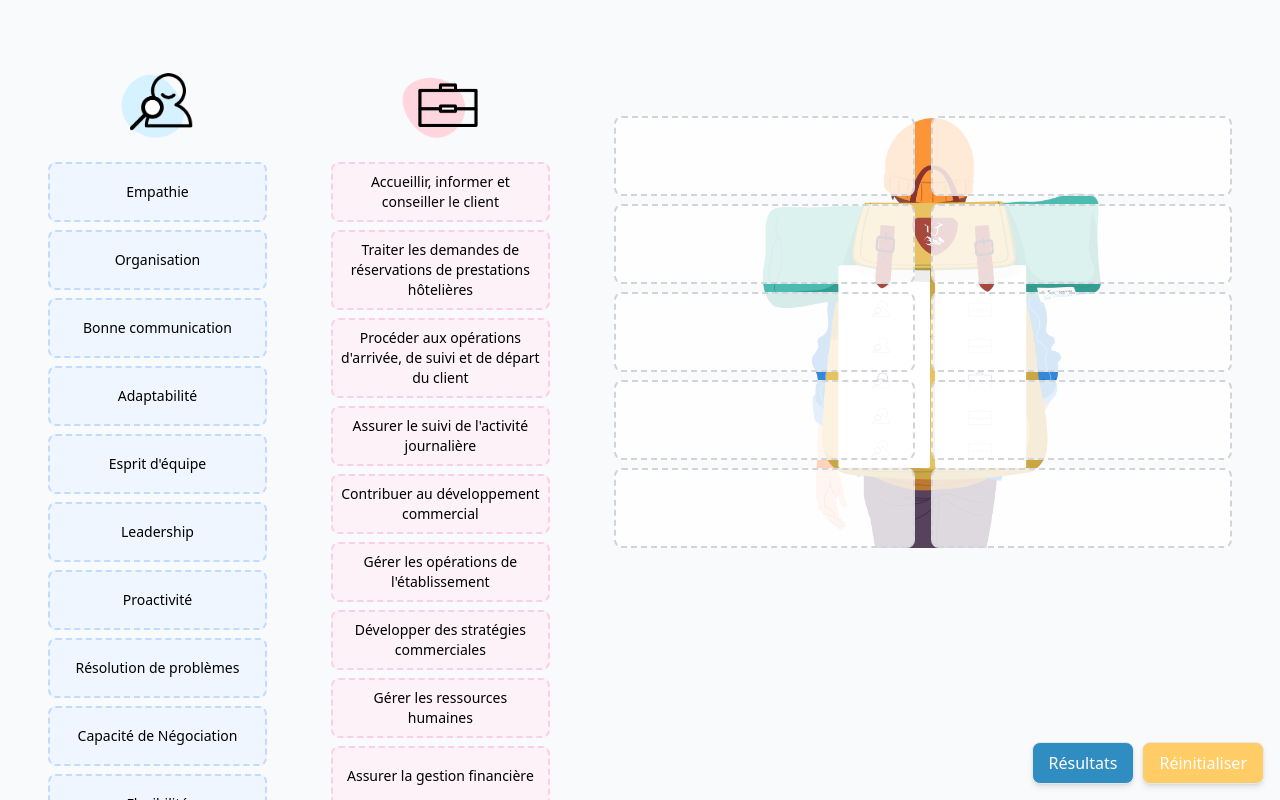
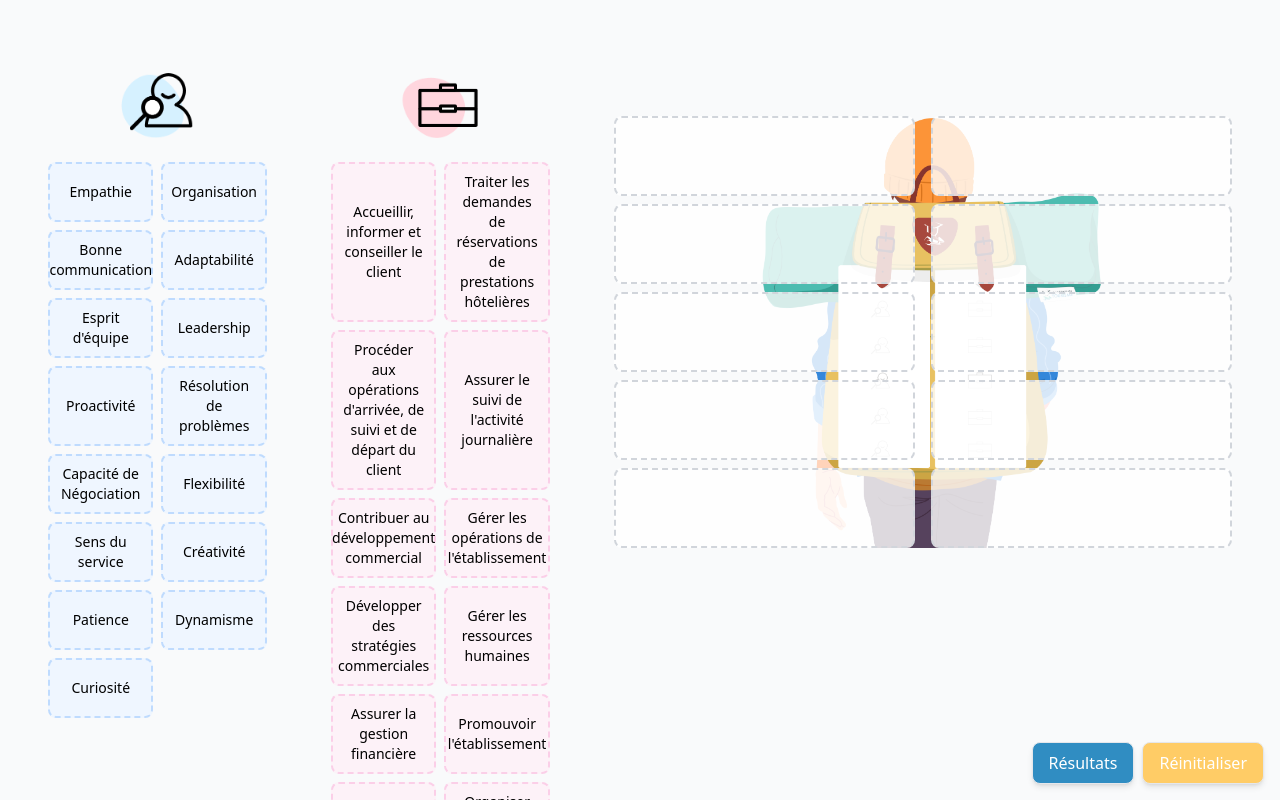
Before and after one commit to matthieu2022/app, a React (Vite) app: page / in a window 1280 px wide. Shown: the top 800 px of the page. Built offline with nearby package versions, Linux system fonts and the light colour scheme.

Commit message:
Update SkillList.tsx

```diff
--- a/src/components/SkillList.tsx
+++ b/src/components/SkillList.tsx
@@ -21,7 +21,7 @@ export const SkillList = ({
         />
       </div>
 
-      <div className="grid grid-cols-1 gap-2">
+      <div className="grid grid-cols-2 gap-2">
         {items.map((skill, index) => (
           <div
             key={index}
```
